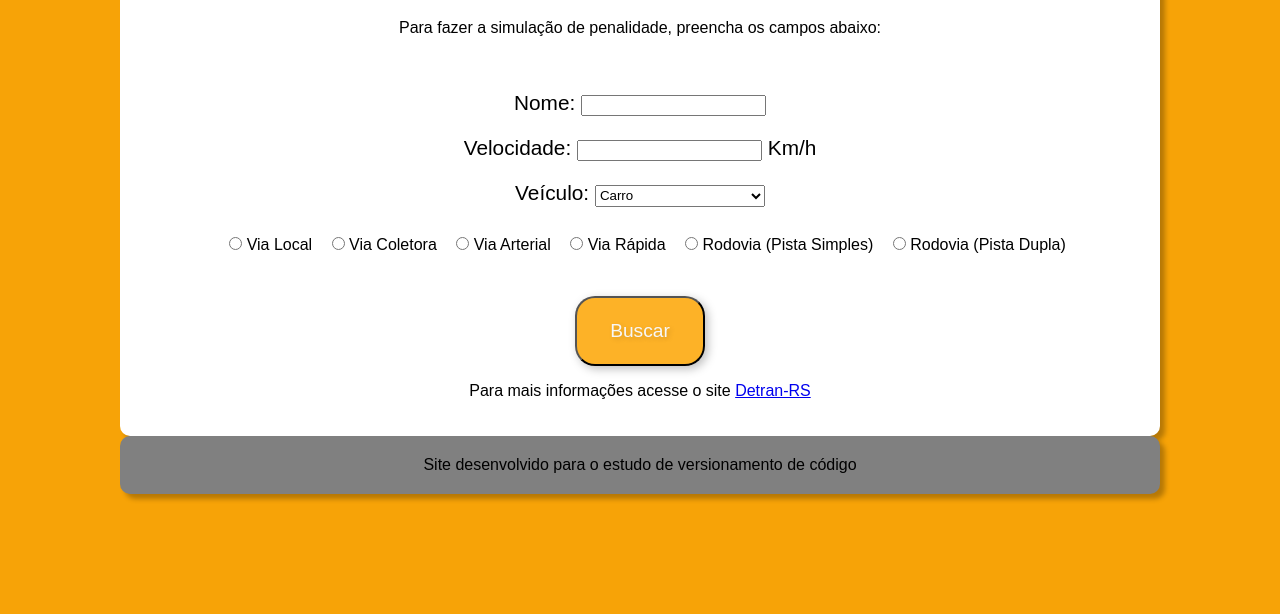
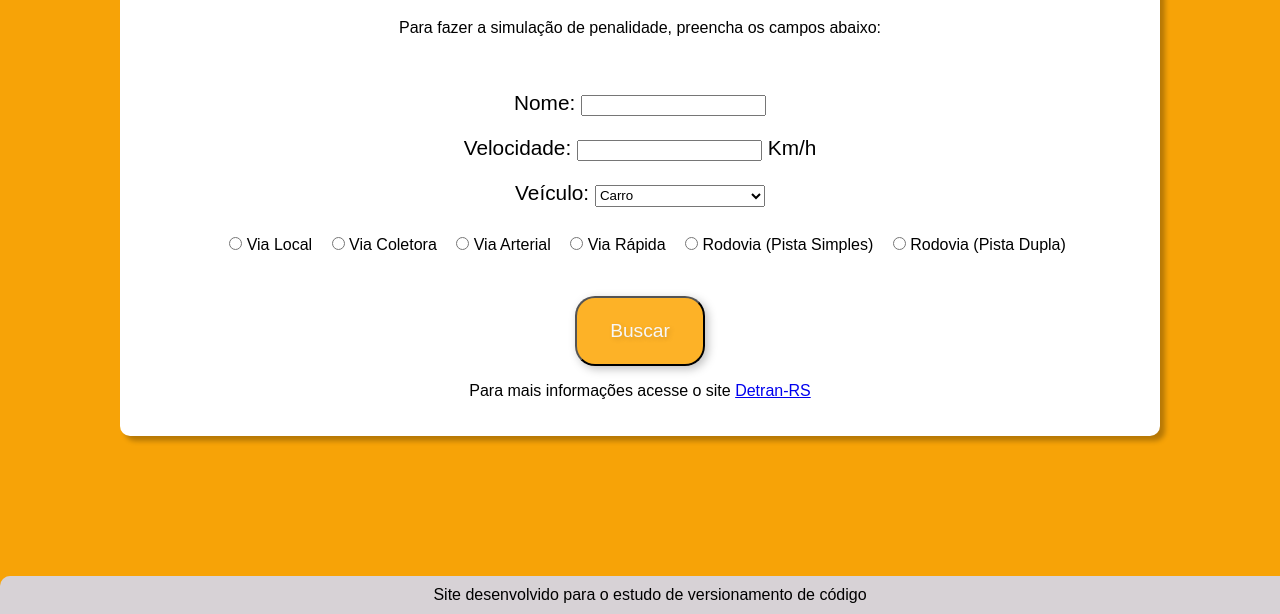
Before and after one commit to FernandUCS/ConsultaInfracao, a plain HTML site: page index.html in a window 1280 px wide. Shown: the part 186-800 px from the top of the page. Drawn offline with Linux system fonts and the light colour scheme.

Commit message:
Ajustes rodapé

```diff
--- a/style.css
+++ b/style.css
@@ -67,11 +67,14 @@ input#srch:hover {
 }
 
 div#rodape {
-    background-color: gray;
+    background-color: #D7D2D6;
     margin: auto;
-    width: 1000px;
+    width: 100%;
     text-align: center;
-    padding: 20px;
-    border-radius: 10px;
+    padding: 10px;
+    border-radius: 10px 10px 0px 0px;
     box-shadow: 5px 5px 5px rgba(0, 0, 0, 0.267);
+    position: absolute;
+    bottom: 0;
+    left: 0;
 }
```
